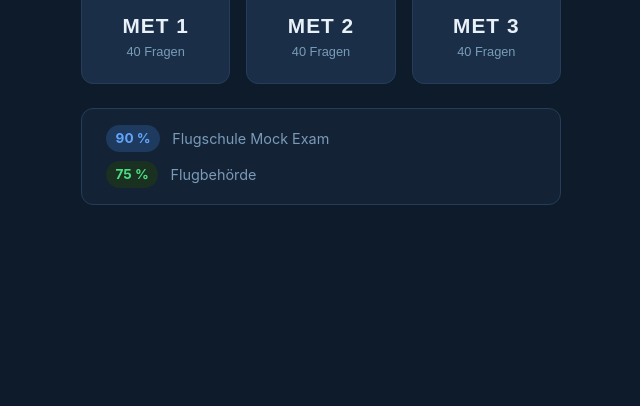
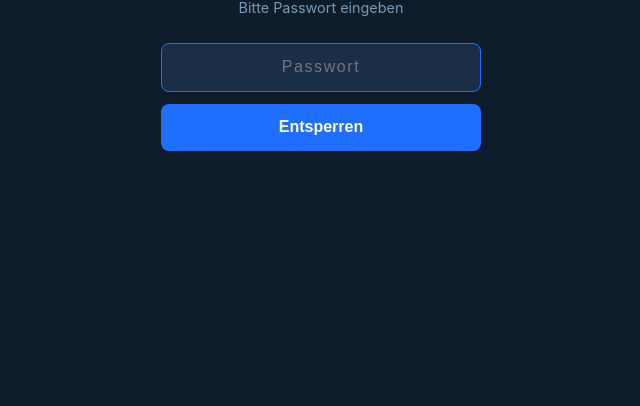
Before and after one commit to stefanleichsenring/PPL-Trainer, a plain HTML site: page index.html in a window 1280 px wide. Shown: the part 394-800 px from the top of the page, without its empty margins (319-959 px from the left). Drawn offline with Linux system fonts and the light colour scheme.

Commit message:
Add password lock screen (JulienPPL)

```diff
--- a/app.js
+++ b/app.js
@@ -1,4 +1,32 @@
 'use strict';
+
+/* ═══════════════════════════════════════════════════════════
+   Password lock
+   ═══════════════════════════════════════════════════════════ */
+
+const PASSWORD = 'JulienPPL';
+const UNLOCK_KEY = 'ppl_unlocked';
+
+function checkPassword() {
+  const input = document.getElementById('password-input');
+  const error = document.getElementById('lock-error');
+
+  if (input.value === PASSWORD) {
+    localStorage.setItem(UNLOCK_KEY, '1');
+    showScreen('home');
+  } else {
+    input.classList.add('error');
+    error.classList.remove('hidden');
+    input.value = '';
+    input.focus();
+    setTimeout(() => input.classList.remove('error'), 600);
+  }
+}
+
+// On page load: skip lock if already unlocked
+if (localStorage.getItem(UNLOCK_KEY) === '1') {
+  showScreen('home');
+}
 
 /* ═══════════════════════════════════════════════════════════
    Config
--- a/index.html
+++ b/index.html
@@ -8,8 +8,29 @@
 </head>
 <body>
 
+  <!-- ══════════════════════════════════ LOCK ═══════════════════════════════════ -->
+  <div id="screen-lock" class="screen active">
+    <div class="lock-inner">
+      <div class="home-logo">✈</div>
+      <h1 class="home-title">PPL Meteorology</h1>
+      <p class="home-subtitle">Bitte Passwort eingeben</p>
+      <div class="lock-form">
+        <input
+          id="password-input"
+          type="password"
+          class="lock-input"
+          placeholder="Passwort"
+          onkeydown="if(event.key==='Enter') checkPassword()"
+          autofocus
+        >
+        <p id="lock-error" class="lock-error hidden">Falsches Passwort</p>
+        <button class="btn-primary" onclick="checkPassword()">Entsperren</button>
+      </div>
+    </div>
+  </div>
+
   <!-- ═══════════════════════════════════ HOME ═══════════════════════════════════ -->
-  <div id="screen-home" class="screen active">
+  <div id="screen-home" class="screen">
     <div class="home-inner">
       <div class="home-logo">✈</div>
       <h1 class="home-title">PPL Meteorology</h1>
--- a/style.css
+++ b/style.css
@@ -52,6 +52,54 @@ html, body {
 
 .hidden {
   display: none !important;
+}
+
+/* ──────────────── LOCK ──────────────── */
+
+.lock-inner {
+  display: flex;
+  flex-direction: column;
+  align-items: center;
+  justify-content: center;
+  min-height: 100dvh;
+  padding: 2rem 1.5rem;
+  gap: 1.5rem;
+}
+
+.lock-form {
+  display: flex;
+  flex-direction: column;
+  gap: 0.75rem;
+  width: 100%;
+  max-width: 320px;
+}
+
+.lock-input {
+  width: 100%;
+  padding: 0.9rem 1rem;
+  background: var(--card);
+  border: 1px solid var(--border);
+  border-radius: var(--radius-sm);
+  color: var(--text);
+  font-size: 1rem;
+  text-align: center;
+  letter-spacing: 0.1em;
+  outline: none;
+  transition: border-color 0.15s;
+}
+
+.lock-input:focus {
+  border-color: var(--accent);
+}
+
+.lock-input.error {
+  border-color: var(--wrong);
+}
+
+.lock-error {
+  color: #f87171;
+  font-size: 0.85rem;
+  text-align: center;
 }
 
 /* ──────────────── HOME ──────────────── */
```
